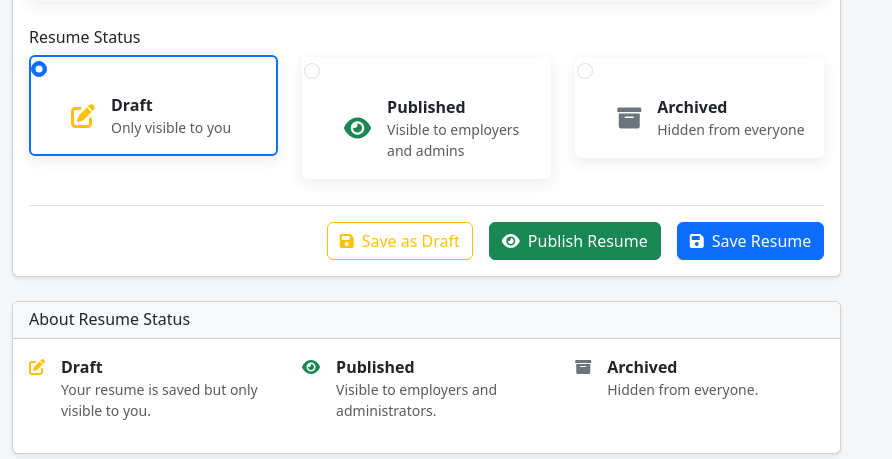
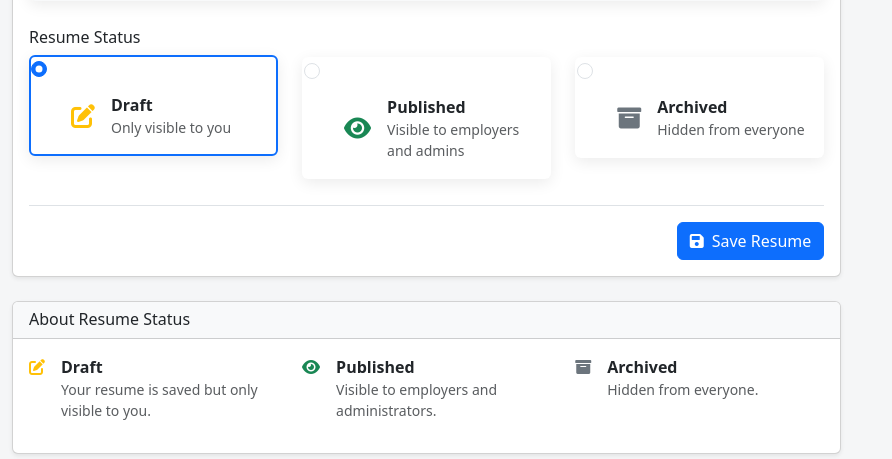
Before and after one commit to Perfectionist25/oxu_career, a Django app: page /cvbuilder/create/ in a window 1280 px wide. Shown: the part 1869-2328 px from the top of the page, without its empty margins (0-892 px from the left). Run offline with Django 5.2, Linux system fonts and the light colour scheme; a user stored in the database is signed in; tables that the repository leaves empty hold one stand-in row (values such as "Sample post"); data that the repository does not hold is empty; some libraries are stand-ins or nearby versions.

Commit message:
delete 2 buttons in cv_create.html: create draft and create archive. Left only save

```diff
--- a/cvbuilder/templates/cvbuilder/cv_create.html
+++ b/cvbuilder/templates/cvbuilder/cv_create.html
@@ -413,12 +413,6 @@
 
                 <!-- Save Options -->
                 <div class="d-grid gap-2 d-md-flex justify-content-md-end border-top pt-3">
-                  <button type="submit" name="action" value="save_draft" class="btn btn-outline-warning me-2">
-                    <i class="fas fa-save me-2"></i>{% trans "Save as Draft" %}
-                  </button>
-                  <button type="submit" name="action" value="publish" class="btn btn-success me-2">
-                    <i class="fas fa-eye me-2"></i>{% trans "Publish Resume" %}
-                  </button>
                   <button type="submit" name="action" value="save" class="btn btn-primary">
                     <i class="fas fa-save me-2"></i>{% trans "Save Resume" %}
                   </button>
```
